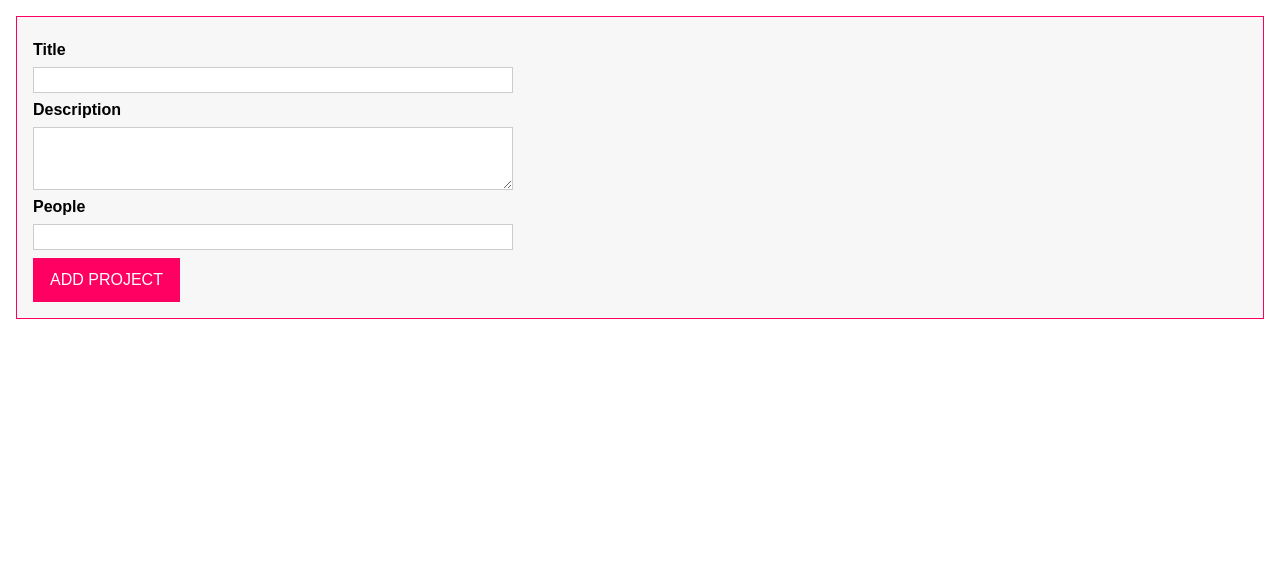
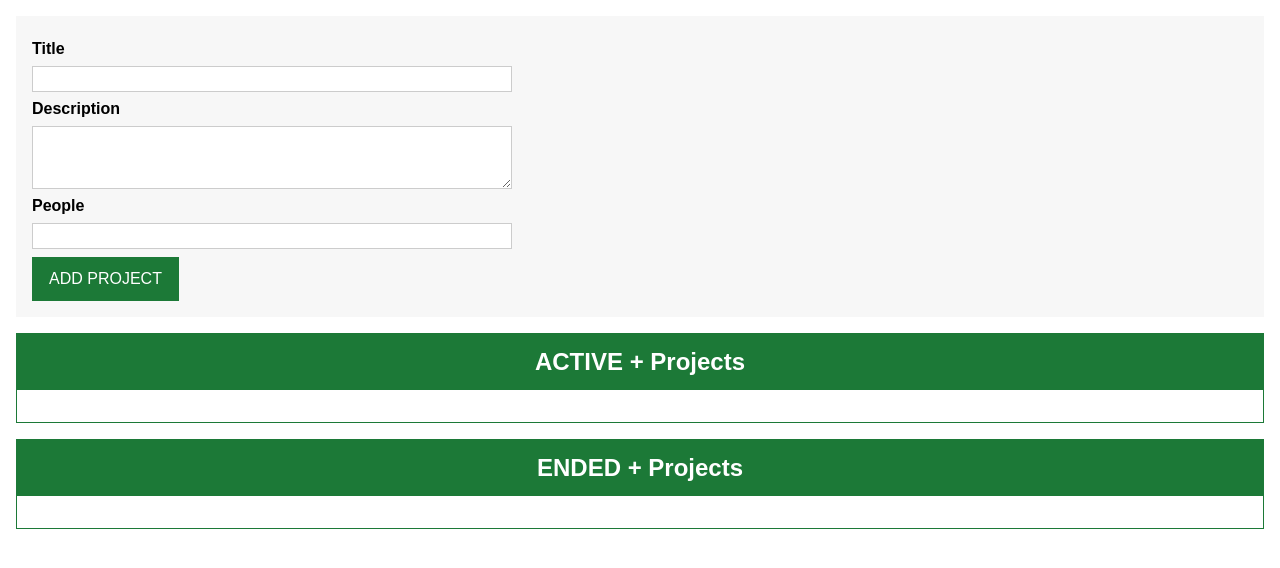
Before and after one commit to EvangelosKolimitras/dd-ts-app, a website with bundled scripts: page index.html in a window 1280 px wide. Built offline with nearby package versions, Linux system fonts and the light colour scheme.

Commit message:
add lis renderer

```diff
--- a/app.css
+++ b/app.css
@@ -38,8 +38,8 @@ textarea:focus {
 
 button {
   font: inherit;
-  background: #ff0062;
-  border: 1px solid #ff0062;
+  background: #1c7937;
+  border: 1px solid #1c7937;
   cursor: pointer;
   color: white;
   padding: 0.75rem 1rem;
@@ -51,17 +51,17 @@ button:focus {
 
 button:hover,
 button:active {
-  background: #a80041;
-  border-color: #a80041;
+  background: #1c7937;
+  border-color: #1c7937;
 }
 
 .projects {
   margin: 1rem;
-  border: 1px solid #ff0062;
+  border: 1px solid #1c7937;
 }
 
 .projects header {
-  background: #ff0062;
+  background: #1c7937;
   height: 3.5rem;
   display: flex;
   justify-content: center;
@@ -69,11 +69,11 @@ button:active {
 }
 
 #finished-projects {
-  border-color: #0044ff;
+  border-color: #1c7937;
 }
 
 #finished-projects header {
-  background: #0044ff;
+  background: #1c7937;
 }
 
 .projects h2 {
@@ -94,7 +94,7 @@ button:active {
 }
 
 .projects li h2 {
-  color: #ff0062;
+  color: #3a814e;
   margin: 0.5rem 0;
 }
 
@@ -122,6 +122,5 @@ button:active {
 #user-input {
   margin: 1rem;
   padding: 1rem;
-  border: 1px solid #ff0062;
   background: #f7f7f7;
 }
--- a/src/app.ts
+++ b/src/app.ts
@@ -24,7 +24,6 @@ class InputValidator {
             isValid = isValid && this.value < this.max
         return isValid;
     }
-
 }
 
 // Generator
@@ -37,9 +36,38 @@ function AutobindGenerator(_: any, __: string, PropertyDescriptor: PropertyDescr
     }
 }
 
+// Project list class
+
+class Projects {
+    template: HTMLTemplateElement
+    placeHolder: HTMLDivElement
+    el: HTMLElement
+
+    constructor(private type: 'active' | 'ended') {
+        this.template = document.getElementById("project-list")! as HTMLTemplateElement
+        this.placeHolder = document.getElementById("app")! as HTMLDivElement
+        const import_node = document.importNode(this.template.content, true)
+        this.el = import_node.firstElementChild as HTMLElement
+        this.el.id = `${this.type}-projects`
+
+        this.attach()
+        this.renderH2()
+    }
+
+    private attach() {
+        this.placeHolder.insertAdjacentElement("beforeend", this.el)
+    }
+
+    private renderH2() {
+        const listId = `${this.type}-projects-list`
+        this.el.querySelector("ul")!.id = listId
+        this.el.querySelector("h2")!.innerHTML = `${this.type.toUpperCase()} + Projects`
+    }
+}
+
 class ProjectInput {
     template: HTMLTemplateElement
-    app: HTMLDivElement
+    htmlPlaceholder: HTMLDivElement
     el: HTMLFormElement
     title_el: HTMLInputElement
     descr_el: HTMLInputElement
@@ -47,7 +75,7 @@ class ProjectInput {
 
     constructor() {
         this.template = document.getElementById("project-input")! as HTMLTemplateElement
-        this.app = document.getElementById("app")! as HTMLDivElement
+        this.htmlPlaceholder = document.getElementById("app")! as HTMLDivElement
 
         const node = document.importNode(this.template.content, true)
         this.el = node.firstElementChild as HTMLFormElement
@@ -94,8 +122,10 @@ class ProjectInput {
     }
 
     private attach() {
-        this.app.insertAdjacentElement("afterbegin", this.el)
+        this.htmlPlaceholder.insertAdjacentElement("afterbegin", this.el)
     }
 }
 
 const new_p = new ProjectInput()
+const a_list = new Projects("active")
+const e_list = new Projects("ended")
```
